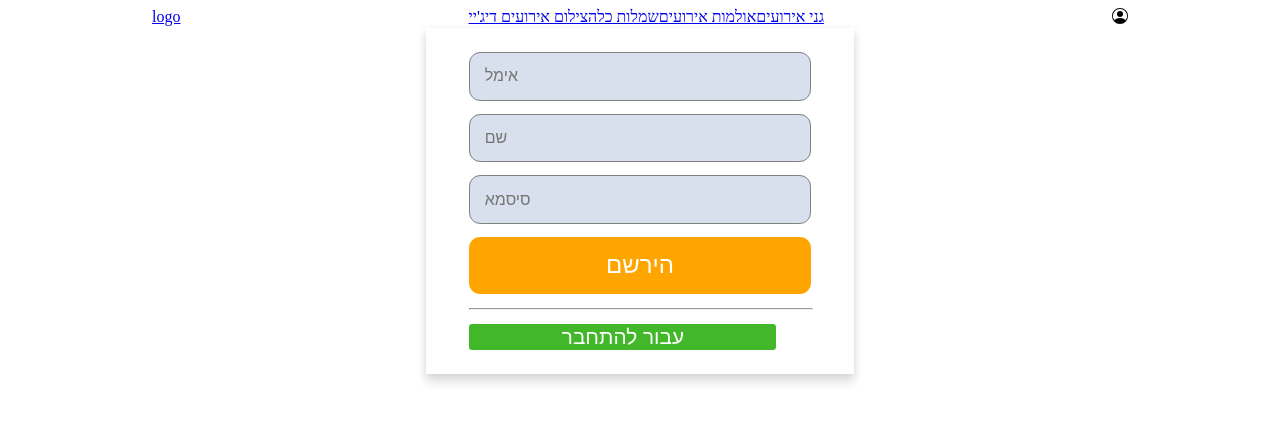
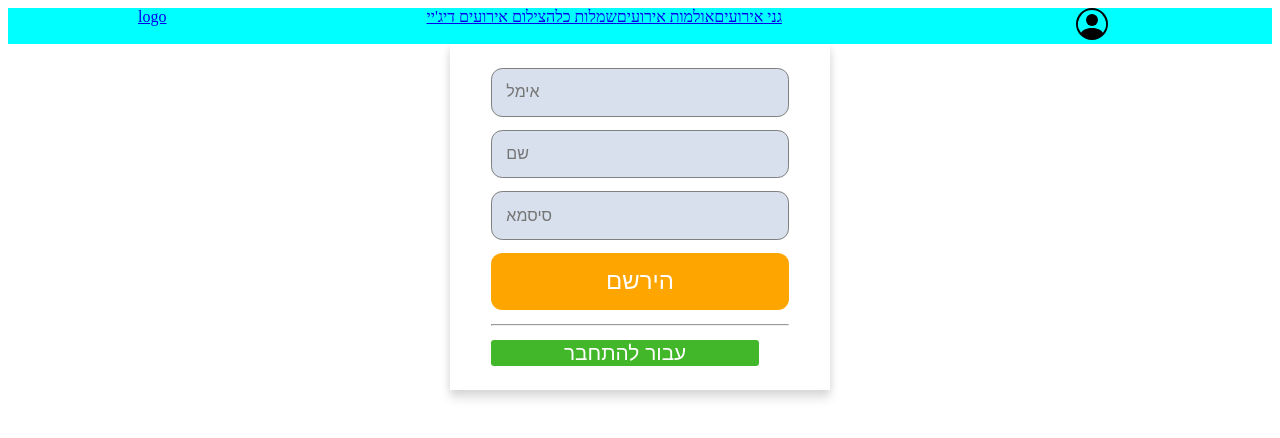
Before and after one commit to amitAsher22/clientWedding, a React (Create React App) app: page /Register in a window 1280 px wide. Shown: the top 438 px of the page. Built offline with nearby package versions, Linux system fonts and the light colour scheme.

Commit message:
create dropdown menu !

```diff
--- a/src/App.css
+++ b/src/App.css
@@ -1,3 +1,7 @@
+* {
+  box-sizing: border-box;
+}
+
 html {
   margin: auto;
   height: 100%;
--- a/src/components/Navbar.js
+++ b/src/components/Navbar.js
@@ -19,18 +19,16 @@ function Navbar() {
         </div>
 
         <div className="right">
-          <BsPersonCircle className="signMenu" />
-          <div className="dropDownMenu">
-            <span>
+          <div className="dropdown">
+            <BsPersonCircle className="IconMenu" />
+            <div>
               <Link to="/login">
                 <FiLogIn /> הירשם
               </Link>
-            </span>
-            <span>
               <Link to="/Register">
                 <MdSystemUpdateAlt /> התחברות
               </Link>
-            </span>
+            </div>
           </div>
         </div>
       </div>
--- a/src/style/navbar.css
+++ b/src/style/navbar.css
@@ -1,17 +1,81 @@
 .container {
   display: flex;
   justify-content: space-around;
+  background-color: aqua;
+
+}
+
+/* .right {
+  display: inline-block
 }
 
 
+.IconMenu {
+  font-size: xx-large;
+  width: 120px;
 
 
-.dropDownMenu {
-  display: none;
 
 }
 
-.signMenu:hover+.dropDownMenu {
+.dropdown {
+  z-index: 1;
+  visibility: hidden;
+}
+
+.dropdown a {
+  display: none;
+  background: red;
+  width: 100px;
+  transition: .2s;
+
+} */
+
+/* .dropdown:hover div {
+  visibility: visible;
+} */
+
+/* .IconMenu:hover+.dropdown {
+
+  position: absolute;
+  width: 100px;
+
+} */
+
+
+
+/* .BtnAuth {
+  position: relative;
+  cursor: pointer;
+  display: inline-block;
+
+} */
+
+.IconMenu {
+  font-size: xx-large;
+  width: 100px;
+}
+
+.dropdown div a {
   display: block;
+  padding: 7px;
+  width: 100px;
+}
+
+.dropdown {
+  display: inline-block;
+  cursor: pointer;
 
 }
+
+.dropdown div {
+  position: absolute;
+  z-index: 1;
+  visibility: hidden;
+
+}
+
+.dropdown:hover div {
+  visibility: visible;
+
+}
```
